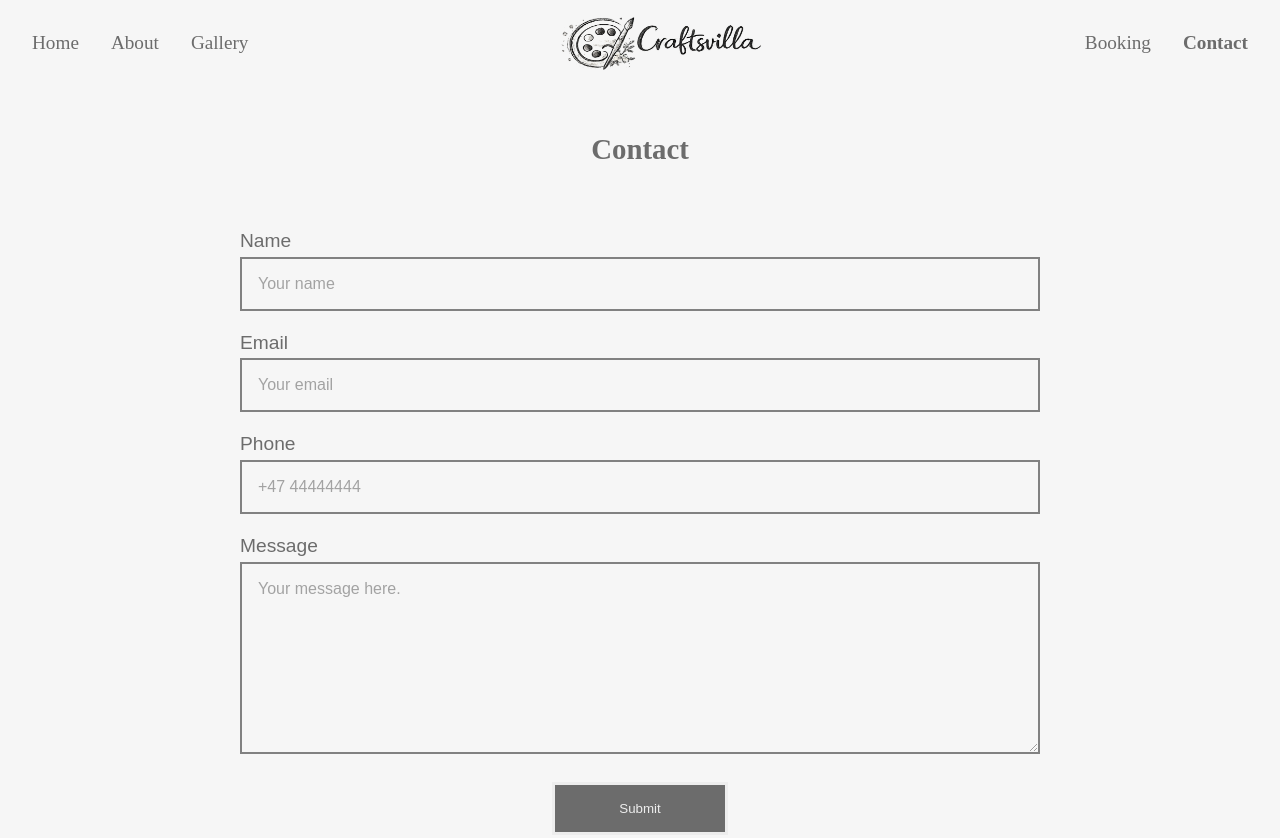
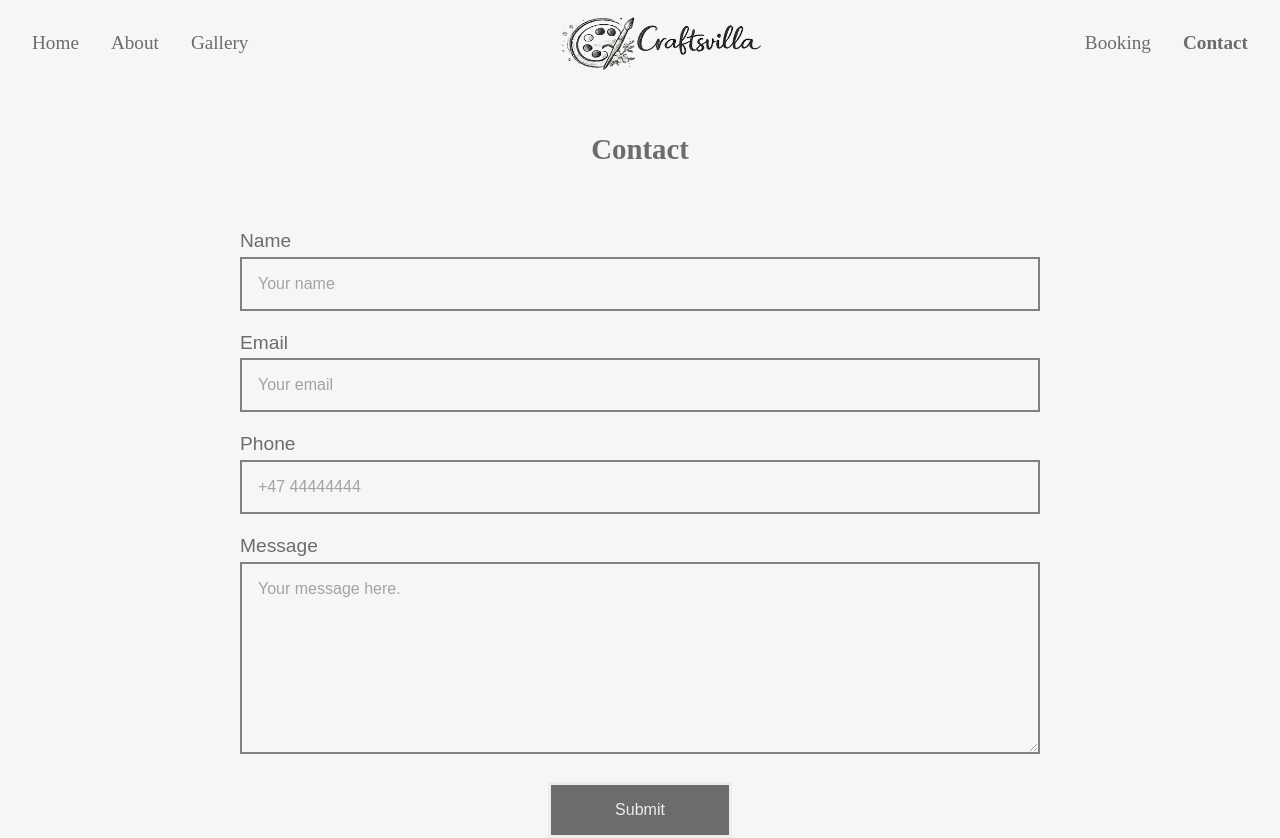
Before and after one commit to NehGuk/craftsvilla, a React (Vite) app: page /contact in a window 1280 px wide. Built offline with nearby package versions, Linux system fonts and the light colour scheme; a web font is replaced by a local one.

Commit message:
Fixes size of submit button text

```diff
--- a/src/Components/Contact/Contact.css
+++ b/src/Components/Contact/Contact.css
@@ -53,6 +53,10 @@ textarea.error {
   margin-top: 1.5rem;
 }
 
+.submit_area button {
+  font-size: var(--font-size-sm);
+}
+
 @media (max-width: 800px) {
   form {
     min-height: 90vh;
```
